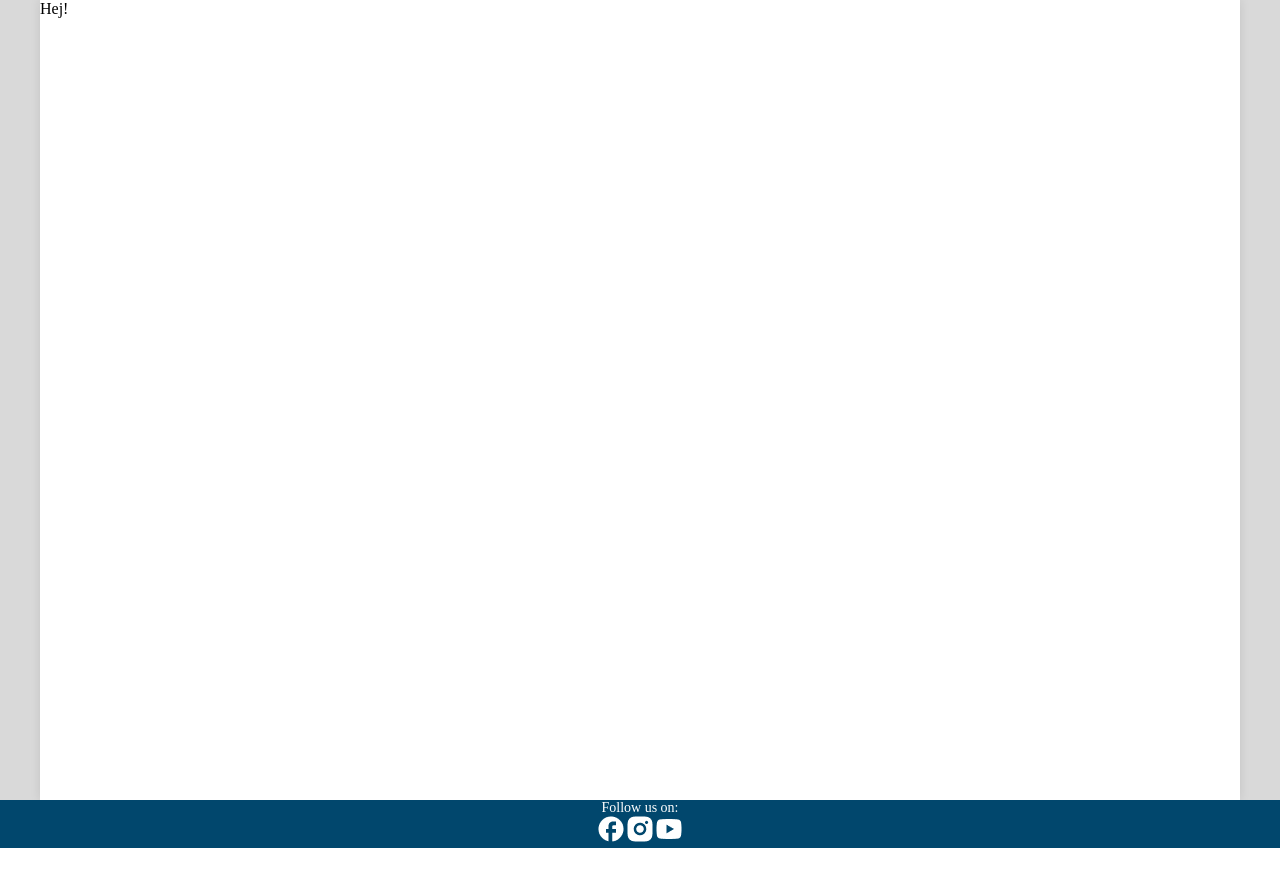
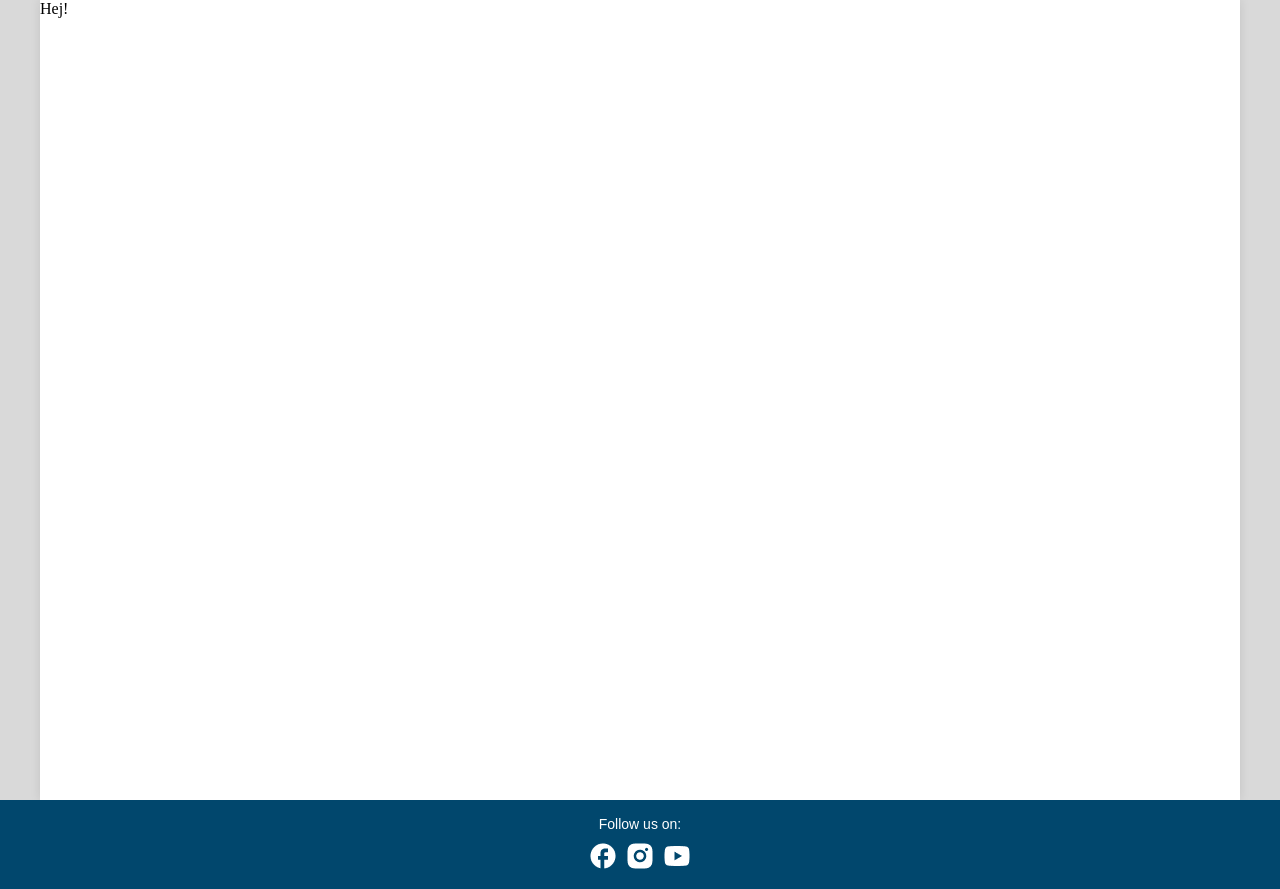
Before and after one commit to AntonK95/myMovieDatabase-Gruppuppgift, a React (Vite) app in the folder myMovieDatabase_Grupp/: page / in a window 1280 px wide. Before the commit the page ends 848 px from the top, so only its background shows below. Built offline with nearby package versions, Linux system fonts and the light colour scheme.

Commit message:
saving progress before merge with DEV

```diff
--- a/myMovieDatabase_Grupp/src/App.jsx
+++ b/myMovieDatabase_Grupp/src/App.jsx
@@ -1,8 +1,8 @@
 
 
 import './App.css'
-import Footer from './components/footer/Footer';
 import Homepage from './pages/homepage/Homepage.jsx'
+import Footer from './components/footer/Footer'
 
 function App() {
 
--- a/myMovieDatabase_Grupp/src/components/footer/Footer.jsx
+++ b/myMovieDatabase_Grupp/src/components/footer/Footer.jsx
@@ -1,6 +1,4 @@
 import './footer.css';
-
-import React from 'react'
 
 function Footer() {
   return (
@@ -8,13 +6,13 @@ function Footer() {
         <section className='social'>
             <p>Follow us on:</p>
             <ul className='social__media'>
-                <li className='facebook'><img src="../.././public/facebook.png" alt="" /></li>
-                <li className='instagram'><img src="../.././public/instagram.png" alt="" /></li>
-                <li className='youtube'><img src="../.././public/youtube.png" alt="" /></li>
+                <li className='facebook'><img src="../.././public/facebook.png" alt="Facebook logo" /></li>
+                <li className='instagram'><img src="../.././public/instagram.png" alt="Instagram logo" /></li>
+                <li className='youtube'><img src="../.././public/youtube.png" alt="Youtube logo" /></li>
             </ul>
         </section>
     </footer>
   )
 }
 
-export default Footer
+export default Footer;
--- a/myMovieDatabase_Grupp/src/components/footer/footer.css
+++ b/myMovieDatabase_Grupp/src/components/footer/footer.css
@@ -1,7 +1,6 @@
 
 
 footer {
-    height: 3rem;
     background-color: var(--blue);
 }
 
@@ -10,11 +9,13 @@ footer {
     flex-direction: column;
     align-items: center;
     justify-content: center;
+    padding: 1rem;
 }
 
 p {
     font-family: var(--desc-font-family);
     font-size: var(--desc-font-size);
+    font-weight: var(--desc-font-weight);
     color: var(--white);
 }
 
@@ -25,5 +26,6 @@ ul {
 .social__media {
     display: flex;
     align-items: center;
-    gap: .2rem;
+    gap: .7rem;
+    padding-top: .7rem;
 }
--- a/myMovieDatabase_Grupp/src/index.css
+++ b/myMovieDatabase_Grupp/src/index.css
@@ -13,14 +13,14 @@
 
   --header-font-family: Helvetica, sans-serif;
   --header-font-size: 14px;
-  --header-font-weight: 400;
+  --header-font-weight: 700;
 
   --heading-font-family: Arial, Helvetica, sans-serif;
   --heading-font-size: 30px;
-  --heading-font-family: 400;
+  --heading-font-weight: 500;
 
   --desc-font-family: Arial, Helvetica, sans-serif;
   --desc-font-size: 14px;
-  --desc-font-family: 400;
+  --desc-font-weight: 400;
 
 }
```
